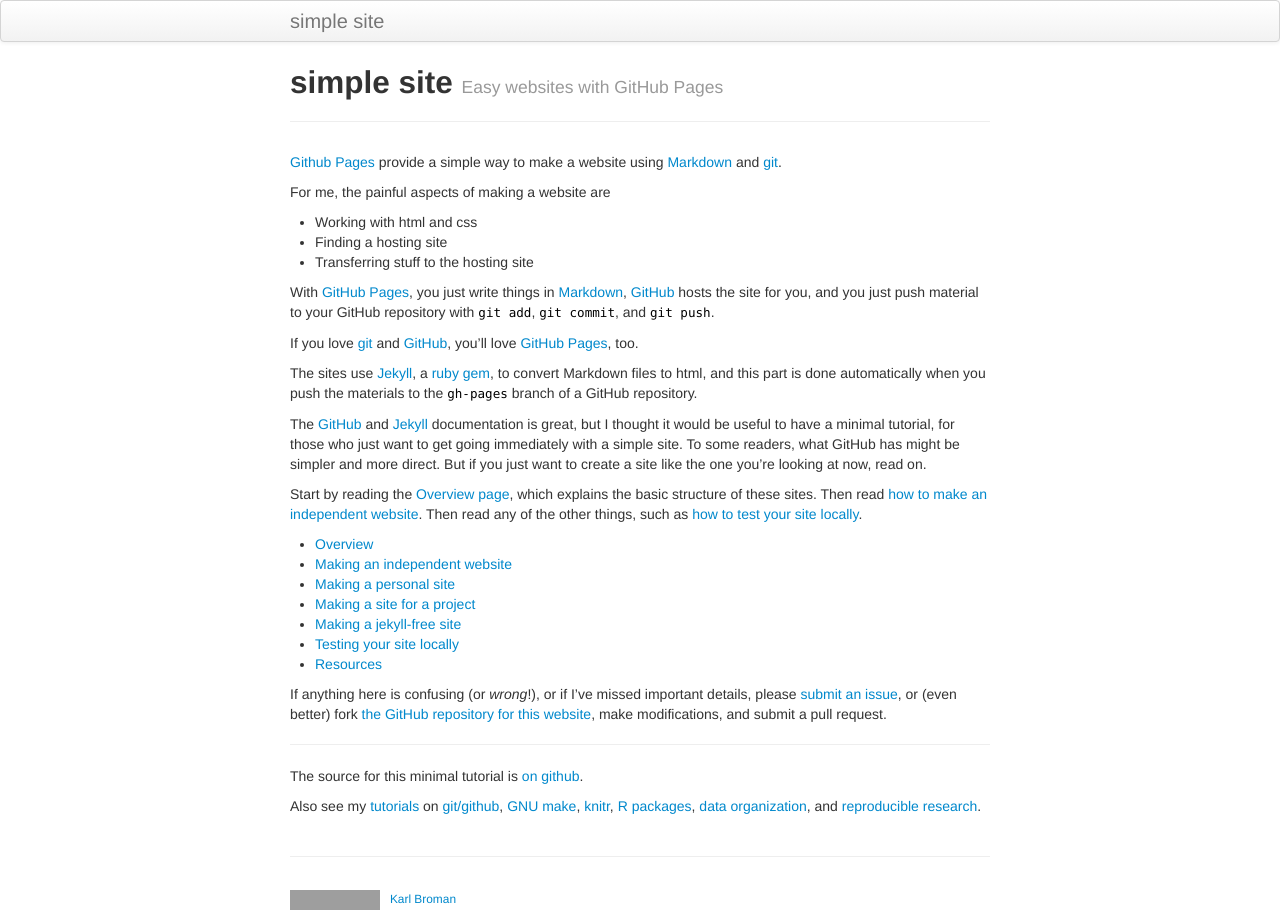
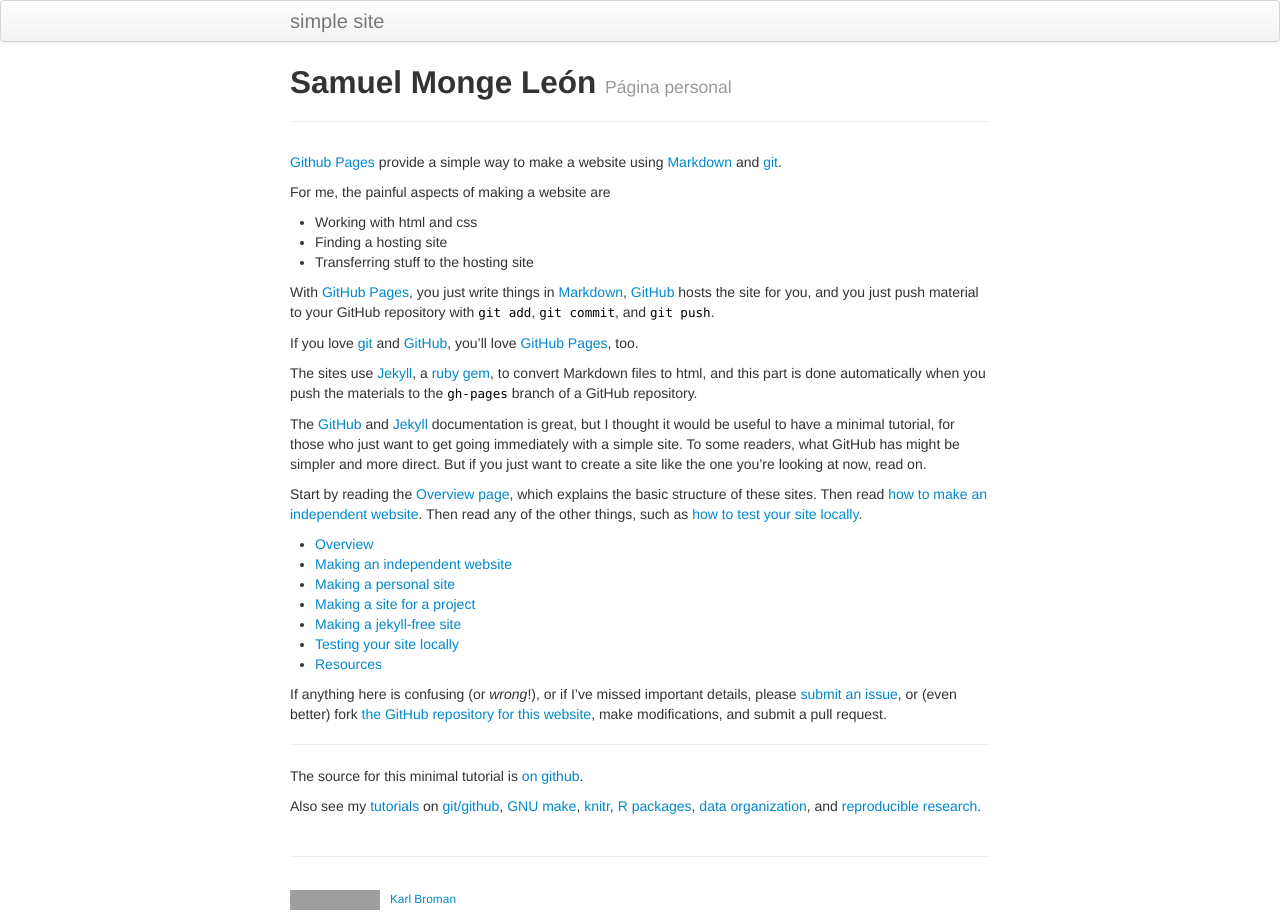
Before and after one commit to SamuelMongeLeon/SamuelMongeLeon.github.io, a Jekyll site: the page built from index.md, in a window 1280 px wide. Built offline with Jekyll 4.4.1, drawn with Linux system fonts in a browser that asks for light colours; grey boxes are pictures that could not be loaded.

Commit message:
Prueba de cambio de informacion

```diff
--- a/index.md
+++ b/index.md
@@ -1,7 +1,7 @@
 ---
 layout: page
-title: simple site
-tagline: Easy websites with GitHub Pages
+title: Samuel Monge León
+tagline: Página personal
 description: Minimal tutorial on making a simple website with GitHub Pages
 ---
 
```
